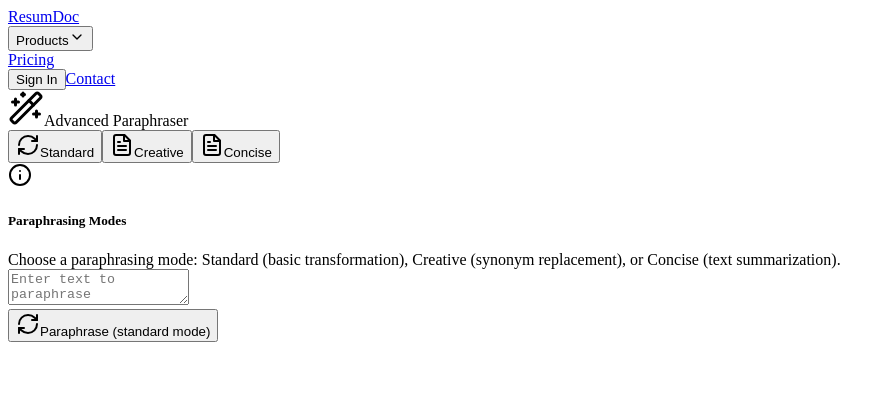
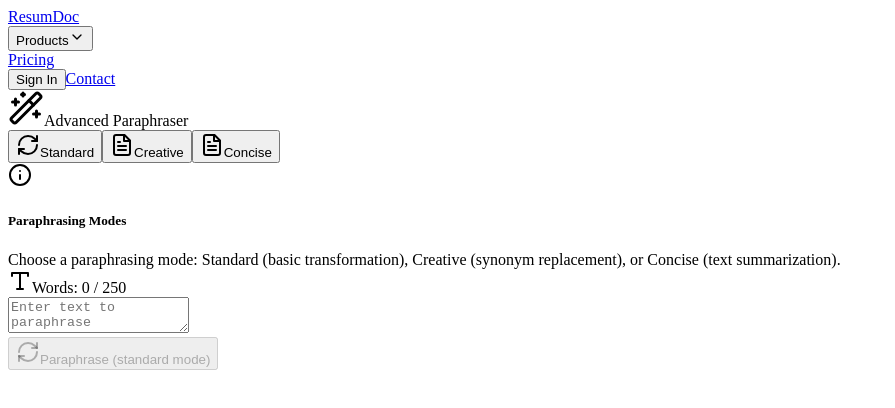
Before and after one commit to jnlandu/resume-doc, a Next.js app: page /products/paraphraser in a window 1280 px wide. Shown: the top 408 px of the page, without its empty margins (0-895 px from the left). Built offline with nearby package versions, Linux system fonts and the light colour scheme.

Commit message:
add a working paraphraser page newly desinged

```diff
--- a/app/products/paraphraser/page.tsx
+++ b/app/products/paraphraser/page.tsx
@@ -1,7 +1,7 @@
 'use client';
 
-import React, { useState } from 'react';
-import { Copy, RefreshCw, AlertCircle, Info, FileText, Wand2 } from 'lucide-react';
+import React, { useState, useMemo } from 'react';
+import { Copy, RefreshCw, AlertCircle, Info, FileText, Wand2, Type } from 'lucide-react';
 import { Button } from '@/components/ui/button';
 import { Textarea } from '@/components/ui/textarea';
 import { Card, CardContent, CardHeader, CardTitle } from '@/components/ui/card';
@@ -10,10 +10,29 @@
 import NavBar from '@/components/NavBar';
 
 const Paraphraser = () => {
+  const MAX_WORDS = 250; // Maximum number of words allowed
   const [inputText, setInputText] = useState('');
   const [paraphrasedText, setParaphrasedText] = useState('');
   const [error, setError] = useState('');
   const [activeMode, setActiveMode] = useState('standard');
+
+  // Calculate word count in real-time
+  const wordCount = useMemo(() => {
+    return inputText.trim().split(/\s+/).filter(word => word.length > 0).length;
+  }, [inputText]);
+
+  const handleInputChange = (e) => {
+    const text = e.target.value;
+
+    // Limit input to MAX_WORDS
+    const words = text.trim().split(/\s+/).filter(word => word.length > 0);
+    if (words.length <= MAX_WORDS) {
+      setInputText(text);
+      setError('');
+    } else {
+      setError(`Maximum ${MAX_WORDS} words allowed`);
+    }
+  };
 
   const handleParaphrase = () => {
     setError('');
@@ -79,7 +98,7 @@
             </CardTitle>
           </CardHeader>
           <CardContent>
-            {/* Rest of the component remains the same */}
+            {/* Mode Selection Tabs */}
             <Tabs
               defaultValue="standard"
               onValueChange={setActiveMode}
@@ -111,6 +130,16 @@
               </AlertDescription>
             </Alert>
 
+            {/* Word Count and Error Alert */}
+            <div className="flex justify-between items-center mb-4">
+              <div className="flex items-center space-x-2">
+                <Type className="h-5 w-5 text-gray-500" />
+                <span className="text-sm text-gray-700">
+                  Words: {wordCount} / {MAX_WORDS}
+                </span>
+              </div>
+            </div>
+
             {/* Error Alert */}
             {error && (
               <Alert variant="destructive" className="mb-4">
@@ -123,7 +152,7 @@
             <Textarea
               placeholder="Enter text to paraphrase"
               value={inputText}
-              onChange={(e) => setInputText(e.target.value)}
+              onChange={handleInputChange}
               className="mb-4 min-h-[200px]"
             />
 
@@ -132,6 +161,7 @@
               <Button
                 onClick={handleParaphrase}
                 className="flex-1"
+                disabled={wordCount === 0 || wordCount > MAX_WORDS}
               >
                 <RefreshCw className="mr-2 h-4 w-4" />
                 Paraphrase ({activeMode} mode)
```
